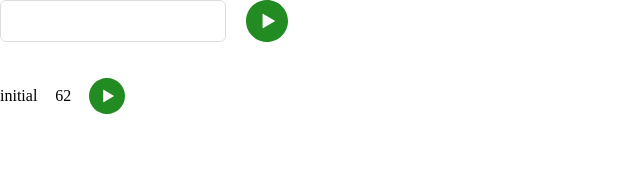
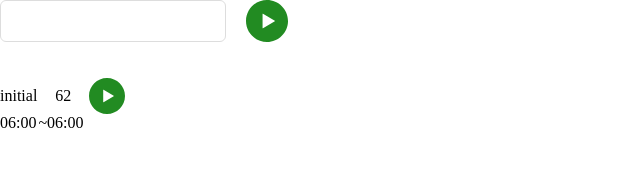
Before and after one commit to fujit/time-tracker, a React app: page / in a window 1280 px wide. Shown: the top 182 px of the page, without its empty margins (0-640 px from the left). Built offline with nearby package versions, Linux system fonts and the light colour scheme.

Commit message:
計った時間を表示

```diff
--- a/src/components/TrackerHistory/TrackerHistory.scss
+++ b/src/components/TrackerHistory/TrackerHistory.scss
@@ -4,14 +4,28 @@
 }
 
 .list {
-  display: flex;
-  align-items: center;
-
-  > *:not(:last-child) {
-    margin-right: 18px;
-  }
-
   &:not(:last-child) {
     margin-bottom: 26px;
   }
 }
+
+.listTracker {
+  display: flex;
+  align-items: center;
+  > *:not(:last-child) {
+    margin-right: 18px;
+  }
+}
+
+.listTimer {
+  > ul {
+    list-style: none;
+  }
+}
+
+.timerStart {
+  &::after {
+    content: '~';
+    margin-left: 2px;
+  }
+}
--- a/src/components/TrackerHistory/TrackerHistory.scss.d.ts
+++ b/src/components/TrackerHistory/TrackerHistory.scss.d.ts
@@ -1,2 +1,5 @@
 export const listGroup: string;
 export const list: string;
+export const listTracker: string;
+export const listTimer: string;
+export const timerStart: string;
--- a/src/components/TrackerHistory/TrackerHistory.tsx
+++ b/src/components/TrackerHistory/TrackerHistory.tsx
@@ -1,7 +1,8 @@
 import * as React from 'react'
+import * as styles from './TrackerHistory.scss'
 import { StartButton, PauseButton } from '../Button/PlayButton'
 import { Number } from '../Text/Number'
-import * as styles from './TrackerHistory.scss'
+import * as DateUtil from '../../utils/DateUtil'
 
 type Props = {
   trackers: Tracker[]
@@ -13,6 +14,7 @@ export const TrackerHistory: React.FC<Props> = ({ trackers, restartCount, pauseC
   <div className={styles.listGroup}>
     {trackers.map((tracker) => (
       <div key={tracker.name} className={styles.list}>
+        <div className={styles.listTracker}>
           <p>{tracker.name}</p>
           <Number
             value={tracker.timers.reduce(
@@ -27,6 +29,17 @@ export const TrackerHistory: React.FC<Props> = ({ trackers, restartCount, pauseC
             <StartButton width={36} height={36} onClick={() => restartCount(tracker.name)} />
           )}
         </div>
+        <div className={styles.listTimer}>
+          <ul>
+            {tracker.timers.map((timer) => (
+              <li key={timer.start.toString()}>
+                <span className={styles.timerStart}>{DateUtil.format(timer.start, 'HH:mm')}</span>
+                <span>{timer.end && DateUtil.format(timer.end, 'HH:mm')}</span>
+              </li>
+            ))}
+          </ul>
+        </div>
+      </div>
     ))}
   </div>
 )
--- a/src/utils/DateUtil.ts
+++ b/src/utils/DateUtil.ts
@@ -7,3 +7,6 @@ export const getTimeFromNow = (
   unit?: dayjs.QUnitType | dayjs.OpUnitType,
   float?: boolean
 ): number => dayjs().diff(date, unit, float)
+
+export const format = (date: dayjs.ConfigType, template = 'YYYY-MM-DD HH:mm:ss'): string =>
+  dayjs(date).format(template)
```
Lines whose indentation alone changed are shown as unchanged.
